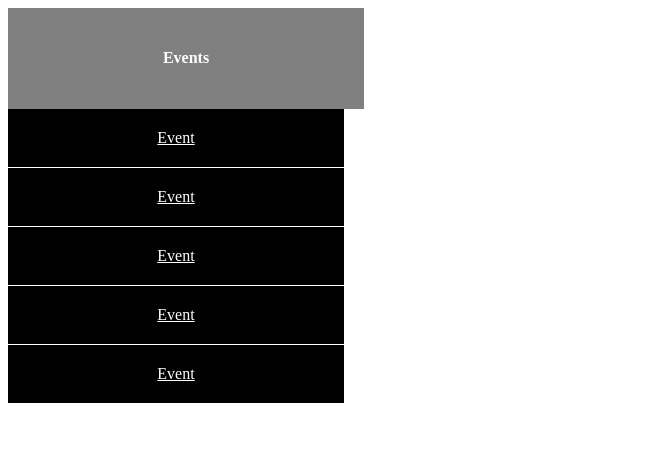
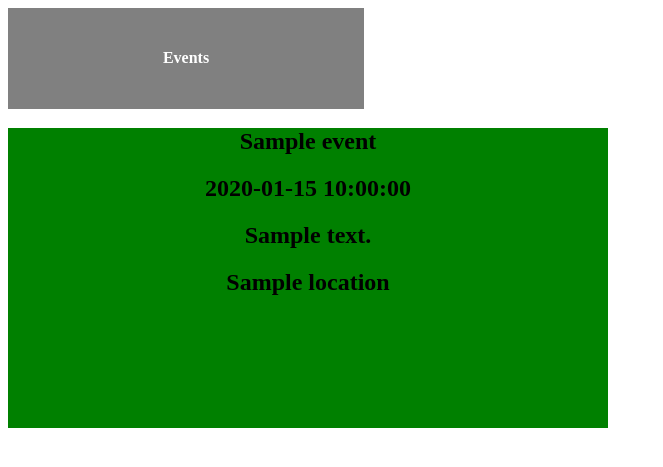
Before and after one commit to rubenesqueda/events_tracker, a Python web app: template templates/upcoming.html in a window 1280 px wide. Shown: the top 467 px of the page, without its empty margins (0-663 px from the left). Run offline with Jinja, Linux system fonts and the light colour scheme; the template is opened without the code that fills it: most values are stand-ins (such as "Sample title", 1, 10 or a date in 2020).

Commit message:
New Stuff

```diff
--- a/main.py
+++ b/main.py
@@ -80,14 +80,14 @@ class UpcomingHandler(webapp2.RequestHandler):
 
 
 
-        all_events = Event.query().fetch() #modify
+        all_events = Event.query().order(Event.date)  #fetch() #modify
 
         the_variable_dict = {
             "all_events": all_events
         }
 
-        all_memes_template = the_jinja_env.get_template('templates/upcoming.html')
-        self.response.write(all_memes_template.render(the_variable_dict))
+        all_events = the_jinja_env.get_template('templates/upcoming.html')
+        self.response.write(all_events.render(the_variable_dict))
 
 class UserEventsHandler(webapp2.RequestHandler): #imporatnt line 137 keeps user stuff
     def get(self):
--- a/templates/index.html
+++ b/templates/index.html
@@ -44,9 +44,9 @@
 </div>
 
 <div class="navbar">
-  <a href="upcoming.html" id = "UpcomingEvents">Upcoming Events</a>
+  <a href="upcoming" id = "UpcomingEvents">Upcoming Events</a>
   <a href="add_events" id = "AddEvents">Add Events</a>
-  <a href="map.html" id = "Map">Map</a>
+  <a href="map" id = "Map">Map</a>
   <a href="calendar.html" id = "Calendar">Calendar</a>
   <a href="{{login_url}}" id = "SignIn">Sign in/Sign up</a>
   <a href="{{logout_url}}" id = "SignIn">Logout</a>
--- a/templates/upcoming.html
+++ b/templates/upcoming.html
@@ -16,7 +16,13 @@
   border-bottom: 1px solid white;
 
 }
-
+.event-div{
+      width: 600px;
+      height: 300px;
+      background-size: cover;
+      text-align: center;
+      position: relative;
+      }
 .navbar a {
   display: grid;
   background-color: black;
@@ -44,13 +50,28 @@
   <h4>Events</h4>
 </div>
 
-<div class="navbar">
-  <a href="#">Event</a>
-  <a href="#">Event</a>
-  <a href="#">Event</a>
-  <a href="#">Event</a>
-  <a href="#">Event</a>
-</div>
+
+   {% for event in all_events %}
+
+        <div class="event-div" style="background: green;">
+          <h2 id="name">{{event.name}}</h2>
+          <h2 id="date">{{event.date}}</h2>
+          <h2 id="description">{{event.short_description}}</h2>
+          <h2 id="location">{{event.location}}</h2>
+
+        </div>
+        <br> <br>
+
+    {% endfor %}
+
+
+<!--<div class="navbar">-->
+<!--  <a href="#">Event</a>-->
+<!--  <a href="#">Event</a>-->
+<!--  <a href="#">Event</a>-->
+<!--  <a href="#">Event</a>-->
+<!--  <a href="#">Event</a>-->
+<!--</div>-->
 
 
 </body>
```
Also changed, not shown: 1 other file.
